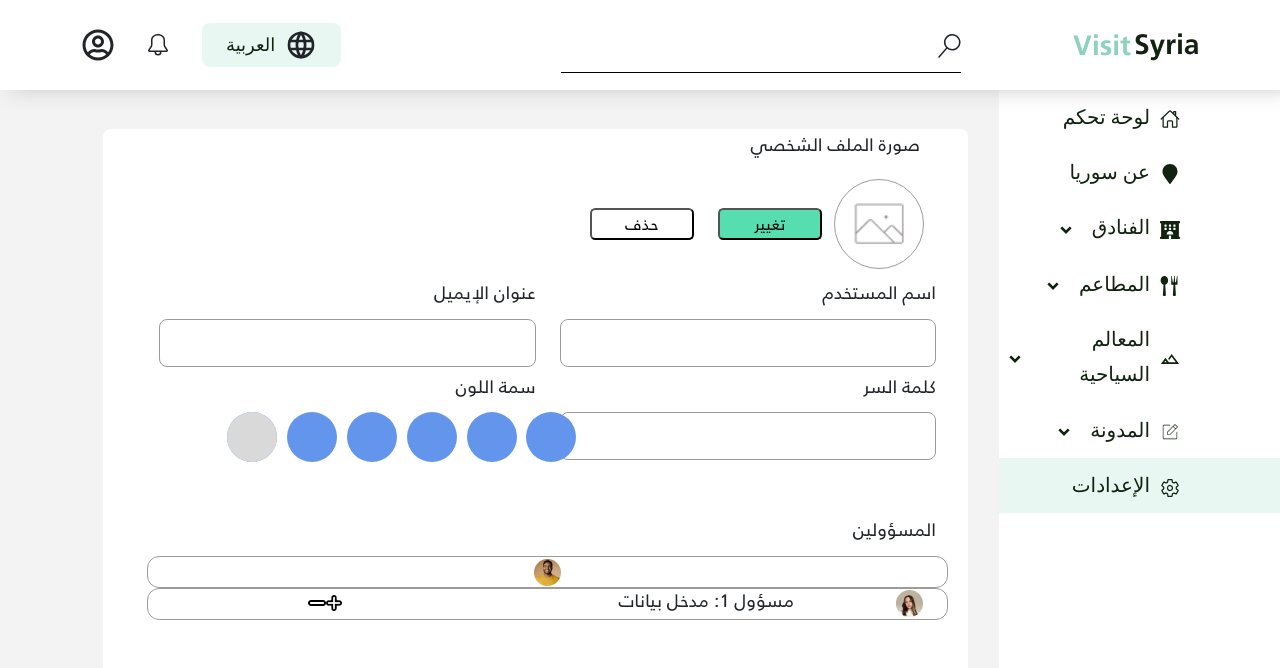
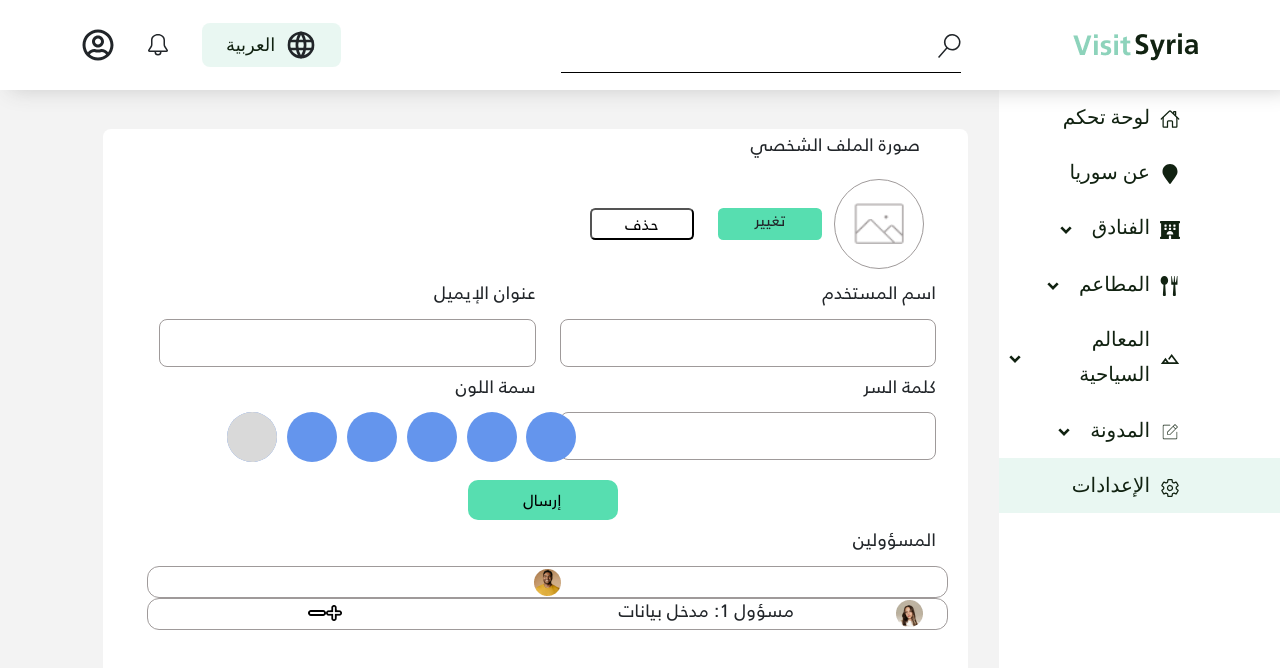
Before and after one commit to MoonesMezher/visit-syria-dashboard, a React (Vite) app: page /settings in a window 1280 px wide. Shown: the top 668 px of the page. Built offline with nearby package versions, Linux system fonts and the light colour scheme.

Commit message:
setting update

```diff
--- a/src/pages/Login/Login.jsx
+++ b/src/pages/Login/Login.jsx
@@ -23,6 +23,7 @@ const Login = () => {
     .then(response =>{
         if (response.status === 200) {
             localStorage.setItem('token', response.data.access_token);
+            localStorage.setItem('id', response.data.user.id);
             navigate('/home');
         }
     }).catch(error => {
--- a/src/pages/Settings/Setting.css
+++ b/src/pages/Settings/Setting.css
@@ -9,6 +9,7 @@
   font-size: 18px;
   font-weight: var(--main_font_weight);
   line-height: 21.78px;
+  margin-top: 0;
 }
 .setting .img-box {
   width: 90px;
@@ -26,6 +27,7 @@
   width: 137.33px;
   height: 32px;
   border-radius: 5.33px;
+  cursor: pointer;
 }
 .setting .input-filed {
   height: 48px;
@@ -62,3 +64,13 @@
   width: 18px;
   height: 6px;
 }
+.setting button.submit-btn{
+  width: 150px;
+  border-radius: 10px;
+  height: 40px;
+  text-align: center;
+  margin-top: 10px;
+  margin-right: 10px;
+  border: none;
+  background-Color : var(--green_button);
+}
--- a/src/pages/Settings/Settings.jsx
+++ b/src/pages/Settings/Settings.jsx
@@ -5,14 +5,94 @@ import p2 from "../../assets/images/settings/responsible2.png";
 import add from "../../assets/images/settings/add.png";
 import remove from "../../assets/images/settings/remove.png";
 import "./Setting.css";
+import axios from "axios";
+import { toast } from "react-toastify";
+const Settings = () => {
+  const [image, setImage] = useState(null);
+  const [name, setName] = useState("");
+  const [email, setEmail] = useState("");
+  const [password, setPassword] = useState("");
+  const [isSubmitting, setIsSubmitting] = useState(false);
+  const [isiImageChanging, setIsimageChanging] = useState(false);
+  const notifyDeletePhoto = () => toast("Photo Deleted Successfully");
+  const notifyUpdatedPhoto = () => toast("Photo Updated Successfully");
+  const notifyUpdatedAdmin = () => toast("Admin Updated Successfully");
+  const notifyError = (er) => toast(er);
+  const formData = new FormData();
+  const id = localStorage.getItem("id");
+  const token = localStorage.getItem('token');
+  const handleImgChange = (e) => {
+    const file = e.target.files[0];
+    const formData = new FormData();
+    formData.append('image', file);
+    setImage(URL.createObjectURL(file));
+    setIsimageChanging(true);
 
-const Settings = () => {
-  const [img, setImg] = useState(null);
-  const handleImgChange = (e) => {
-    const file = e.target.files;
-    console.log(file);
-    setImg(URL.createObjectURL(e.target.files[0]));
+    axios.put(`http://127.0.0.1:8000/api/admin-update-photo/${id}`, formData, {
+      headers: {
+        'Content-Type': 'multipart/form-data',
+        'Authorization': `Bearer ${token}`
+      }
+    }).then(response => {
+    console.log(response);
+    setIsimageChanging(false);
+    notifyUpdatedPhoto();
+  })
+  .catch((error) => {
+    console.error(error);
+    setIsSubmitting(false);
+    setImage(null);
+    notifyError(error.response.data.message);
+  });
   };
+
+  const handleDeletePohot = () => {
+
+    axios.delete(`http://127.0.0.1:8000/api/admin-delete-photo/${id}`,{
+      headers: {
+        'Authorization': `Bearer ${token}`
+      }
+    }).then(response => {
+    console.log(response);
+    setImage(null);
+    notifyDeletePhoto();
+  })
+  .catch((error) => {
+    console.error(error);
+    notifyError(error.response.data.message);
+  });
+  };
+
+  const handleSubmit = async(e) => {
+
+    e.preventDefault();
+    setIsSubmitting(true);
+    const data = {
+      name : name,
+      email: email,
+      password: password,
+  };
+  console.log(data);
+  await axios.put(`http://127.0.0.1:8000/api/admin-update/${id}`, data,{
+    headers: {
+      'Authorization': `Bearer ${token}`
+    }
+  })
+  .then(response => {
+    console.log(response);
+    setIsSubmitting(false);
+    notifyUpdatedAdmin();
+    setName("");
+    setEmail("");
+    setPassword("");
+  })
+  .catch((error) => {
+    console.error(error);
+    setIsSubmitting(false);
+    notifyError(error.response.data.message);
+  });
+};
+
   return (
     <settings>
       <div className="container setting">
@@ -22,8 +102,8 @@ const Settings = () => {
             <div className="col-6">
               <div className="row p-2">
                 <div className="img-box col-3 d-flex d-flex align-items-center justify-content-center justify-content-center">
-                  {img ? (
-                    <img src={img} alt="..." className="img-change" />
+                  {image ? (
+                    <img src={image} alt="..." className="img-change" />
                   ) : (
                     <img
                       src="/src/assets/images/input/addPhoto.png "
@@ -33,17 +113,23 @@ const Settings = () => {
                   )}
                 </div>
                 <div className="col-4 d-flex align-items-center justify-content-center justify-content-center">
-                  <button
-                    className="img-btn text-center"
-                    style={{ backgroundColor: "var(--green_button)" }}
-                  >
+                <label htmlFor="file-input" className="img-btn text-center" style={{ backgroundColor: "var(--green_button)" }}>
                     تغيير
-                  </button>
+                  </label>
+                  <input
+                    id="file-input"
+                    type="file"
+                    accept="image/*"
+                    onChange={handleImgChange}
+                    style={{ display: "none" }}
+                    disabled={isiImageChanging}
+                  />
                 </div>
                 <div className="col-4 d-flex align-items-center justify-content-center justify-content-center">
                   <button
                     className="img-btn text-center"
                     style={{ backgroundColor: "var(--white)" }}
+                    onClick={handleDeletePohot}
                   >
                     حذف
                   </button>
@@ -58,8 +144,10 @@ const Settings = () => {
               <input
                 type="text"
                 name="user-name"
+                value={name}
                 id="user-name"
                 className="form-control input-filed"
+                onChange={(e) => setName(e.target.value)}
               />
             </div>
             <div className="col-6">
@@ -67,8 +155,10 @@ const Settings = () => {
               <input
                 type="email"
                 name="user-email"
+                value={email}
                 id="user-email"
                 className="form-control  input-filed"
+                onChange={(e)=>setEmail(e.target.value)}
               />
             </div>
           </div>
@@ -78,8 +168,10 @@ const Settings = () => {
               <input
                 type="password"
                 name="user-password"
+                value={password}
                 id="user-password"
                 className="form-control input-filed"
+                onChange={(e)=>setPassword(e.target.value)}
               />
             </div>
             <div className="col-6">
@@ -98,7 +190,16 @@ const Settings = () => {
               </div>
             </div>
           </div>
-          <div className="row gy-4 d-flex align-items-center justify-content-center ">
+          <div className="row mb-2 d-flex align-items-center justify-content-center">
+            <button
+              className="submit-btn"
+              onClick={handleSubmit}
+              disabled={isSubmitting}
+            >
+              {isSubmitting ? "جاري الإرسال..." : "إرسال"}
+            </button>
+          </div>
+          <div className="row gy-4 d-flex align-items-center justify-content-center mt-0">
             <p className="input-label-text">المسؤولين</p>
             <div className="row responsible-box d-flex align-items-center justify-content-center text-center ">
               <div className="col-2 d-flex justify-content-center ">
```
